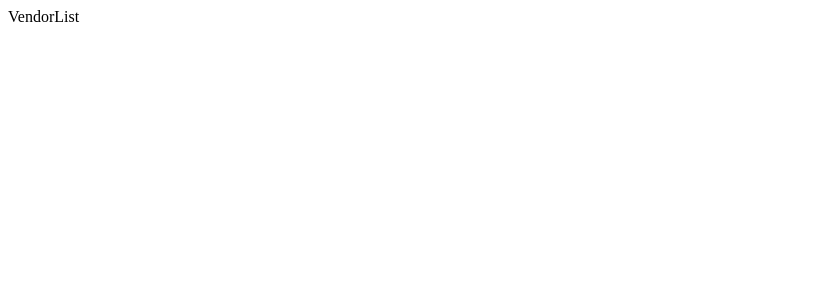
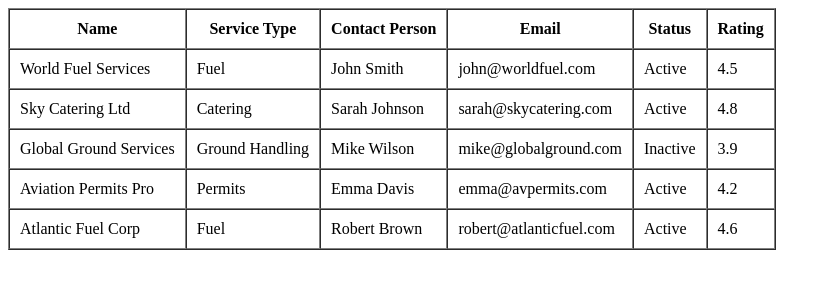
Before and after one commit to TanmayVidhate/VendorManagement, a React (Vite) app: page / in a window 1280 px wide. Shown: the top 300 px of the page, without its empty margins (0-831 px from the left). Built offline with nearby package versions, Linux system fonts and the light colour scheme.

Commit message:
show data in table

```diff
--- a/src/Components/VendorList.jsx
+++ b/src/Components/VendorList.jsx
@@ -1,9 +1,50 @@
-import React from 'react'
+
+//import dummmy data
+import { mockVendors } from '../data/Vendor'
 
 function VendorList() {
-  return (
-    <div>VendorList</div>
-  )
+    return (
+        <>
+            {/* Main Div / outer Divs */}
+            <div>
+                <div>
+
+                    <table border="1" cellPadding="10" cellSpacing="0">
+                        <thead>
+                            <tr>
+                                <th>Name</th>
+                                <th>Service Type</th>
+                                <th>Contact Person</th>
+                                <th>Email</th>
+                                <th>Status</th>
+                                <th>Rating</th>
+                            </tr>
+                        </thead>
+                        <tbody>
+                            {
+                                mockVendors.map((mockVendor, i) => {
+                                    const { id, name, serviceType, contactPerson, email, status, rating } = mockVendor;
+
+                                    return (
+                                        <tr key={id}>
+                                            <td>{name}</td>
+                                            <td>{serviceType}</td>
+                                            <td>{contactPerson}</td>
+                                            <td>{email}</td>
+                                            <td>{status}</td>
+                                            <td className=''>{rating}</td>
+                                        </tr>
+                                    )
+                                })
+                            }
+                        </tbody>
+
+
+                    </table>
+                </div>
+            </div>
+        </>
+    )
 }
 
 export default VendorList
```
